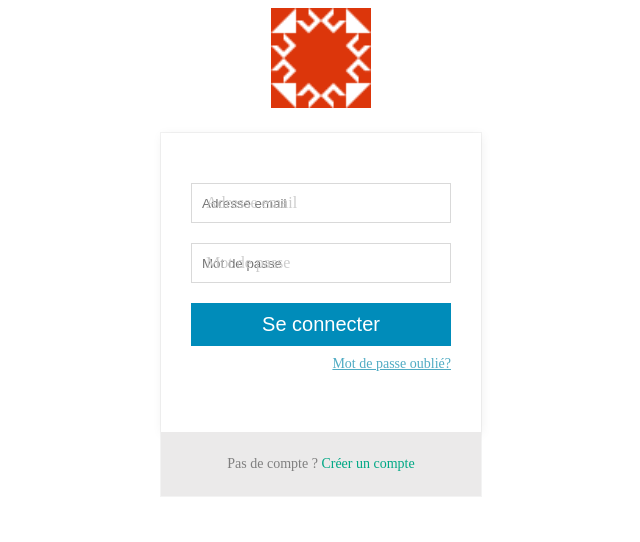
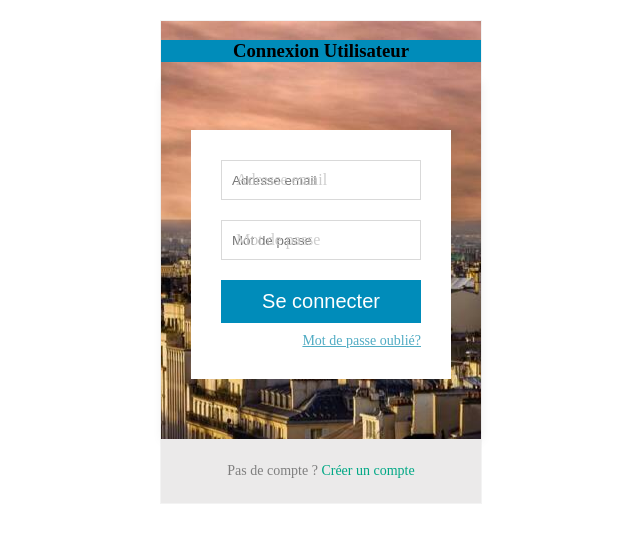
Before and after one commit to s4mking/intraFormationTrader, a Symfony app: template templates/login/login.html.twig in a window 1280 px wide. Shown: the top 542 px of the page, without its empty margins (319-959 px from the left). Run offline with Twig, Linux system fonts and the light colour scheme; the template is opened without the code that fills it, so the values that code supplies are empty; style sheets or scripts are compiled from the project's sources; some libraries are stand-ins or nearby versions.

Commit message:
new change

```diff
--- a/assets/styles/login.css
+++ b/assets/styles/login.css
@@ -260,6 +260,20 @@
     padding: 10px;
     color: #fff;
 }
+
+.titlelogin h3{
+    background-color: #008cba;
+}
+
+.container_login .titlelogin{
+    background-image: url("../../public/images/imageville.jpeg");
+}
+
+.titlelogin form{
+    background-color: white;
+    padding:30px;
+}
+
 @media (max-width: 480px) {
     .direction {
         position: static;
--- a/templates/login/login.html.twig
+++ b/templates/login/login.html.twig
@@ -11,13 +11,16 @@
     {% if error %}
         <div>{{ error.messageKey|trans(error.messageData, 'security') }}</div>
     {% endif %}
-    <div class="logo text-center">
+   {# <div class="logo text-center">#}
            {# <img src="{{ asset('images/logoconnect.png') }}" width="100" height="100">#}
-            <img src="{{ asset('images/logoconnect.png') }}" width="100" height="100">
-    </div>
-    <div class="wrapper">
+  {#          <img src="{{ asset('images/logoconnect.png') }}" width="100" height="100">
+    </div>#}
+    <div class="container_login py-10">
+        <div class="wrapper titlelogin">
+            <h3 class="text-center text-white py-3 rounded-top">Connexion Utilisateur</h3>
+
             <div class="inner-warpper text-center">
-            <form action="{{ path('app_login')}}" id="formvalidate" method="post">
+                <form action="{{ path('app_login')}}" id="formvalidate" method="post" class="rounded">
                     <div class="input-group">
                         <label for="username" class="sr-only palceholder">Adresse email</label>
                         <input type="email" name="_username" id="username" class="form-control" placeholder="Adresse email" value="{{ last_username }}" required autofocus>
@@ -38,5 +41,7 @@
                 <p> <a href="{{ path('app_register') }}"> Pas de compte ? <span class="text-primary">Créer un compte</span></a></p>
             </div>
         </div>
+    </div>
+
 
 {% endblock %}
```
Also changed, not shown: public/images/imageville.jpeg (added). Lines whose indentation alone changed are shown as unchanged.
